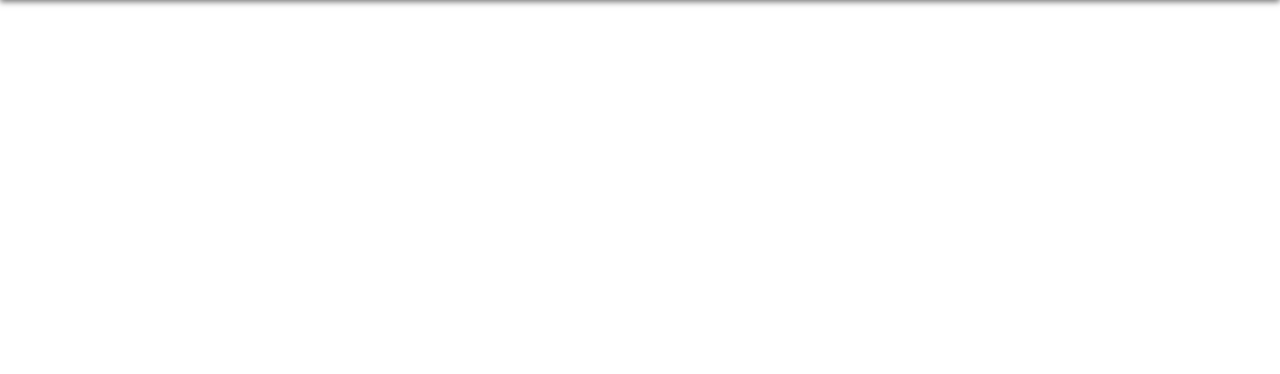
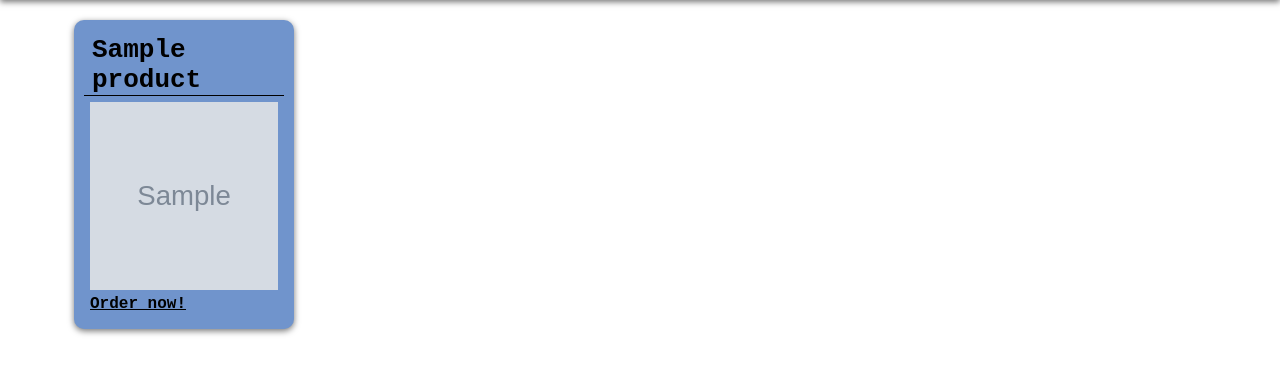
Before and after one commit to ErlJocson/ecommerce, a Django app: page / in a window 1280 px wide. Shown: the part 50-424 px from the top of the page. Run offline with Django 4.2, Linux system fonts and the light colour scheme; tables that the repository leaves empty hold one stand-in row (values such as "Sample post"); grey boxes marked "Sample" are stand-in pictures.

Commit message:
Cards added

```diff
--- a/ecommerce/urls.py
+++ b/ecommerce/urls.py
@@ -15,9 +15,14 @@ Including another URLconf
 """
 from django.contrib import admin
 from django.urls import path, include
+from django.conf import settings
+from django.conf.urls.static import static
 
 urlpatterns = [
     path('', include("product.urls")),
     path('auth/', include("user.urls")),
     path('admin/', admin.site.urls),
-]
+] + static(
+    settings.MEDIA_URL,
+    document_root=settings.MEDIA_ROOT
+)
--- a/product/models.py
+++ b/product/models.py
@@ -1,5 +1,3 @@
-from email.policy import default
-from itertools import product
 from django.db import models
 from django.contrib.auth.models import User
 
@@ -9,7 +7,7 @@ class Product(models.Model):
     price   = models.DecimalField(max_digits=1000, decimal_places=2)
     date    = models.DateTimeField(auto_now_add=True)
     stock   = models.IntegerField(default=1)
-    image   = models.ImageField()
+    image   = models.ImageField(upload_to='img/')
     seller  = models.ForeignKey(User, on_delete=models.CASCADE)
 
     def __str__(self):
@@ -17,7 +15,7 @@ class Product(models.Model):
 
 class Order(models.Model):
     product = models.ForeignKey(Product, on_delete=models.CASCADE)
-    user = models.ForeignKey(User, on_delete=models.CASCADE)
+    user    = models.ForeignKey(User, on_delete=models.CASCADE)
 
     def __str__(self):
         return self.product
--- a/product/templates/home_view.html
+++ b/product/templates/home_view.html
@@ -1 +1,20 @@
-{% extends 'base.html' %} {% block content %} {% endblock %}
+{% extends 'base.html' %} {% block content %}
+
+<div class="card-container">
+  {% for product in products %}
+  <div class="card bg-blue">
+    <div class="card-header">{{ product.name }}</div>
+    <div class="details">
+      <img
+        src="{{ product.image }}"
+        alt="Not available"
+        height="188px"
+        width="188px"
+      />
+      <a href="#">Order now!</a>
+    </div>
+  </div>
+  {% endfor %}
+</div>
+
+{% endblock %}
--- a/product/views.py
+++ b/product/views.py
@@ -1,9 +1,14 @@
+import os
 from django.shortcuts import render
 from .models import Order, Product
 from django.contrib.auth.decorators import login_required
+from django.contrib import messages
+from ecommerce.settings import BASE_DIR
 
 def home_view(request):
-    products = Product.objects.exclude(id=request.user.id)
+    products = Product.objects.all()
+    if not products:
+        messages.warning(request, 'There are no items for sale.')
     return render(request, "home_view.html", {
         "title":"Home",
         "products":products,
@@ -12,14 +17,17 @@ def home_view(request):
 @login_required
 def store_view(request):
     store = Product.objects.filter(id=request.user.id)
+    if not store:
+        messages.warning(request, 'You are not selling anything.')
     return render(request, "store_view.html", {
         "title":"Store",
-        "store":store,
     })
 
 @login_required
 def order_view(request):
     orders = Order.objects.filter(id=request.user.id)
+    if not orders:
+        messages.warning(request, 'There are no orders yet.')
     return render(request, "order_view.html", {
         "title":"Order",
         "orders":orders,
--- /dev/null
+++ b/static/products.css
@@ -0,0 +1,38 @@
+.card-container {
+  display: flex;
+  flex-wrap: wrap;
+}
+
+.card {
+  width: 200px;
+  margin: 10px;
+  padding: 10px;
+  border-radius: 10px;
+  box-shadow: 0 2px 6px rgb(118, 118, 118);
+}
+
+.card-header {
+  font-size: 26px;
+  font-weight: bold;
+  padding: 5px 8px 0;
+  border-bottom: 1px solid black;
+}
+
+.details {
+  margin: 6px;
+  justify-content: center;
+}
+
+.details a {
+  color: rgb(0, 0, 0);
+  font-weight: bolder;
+  text-decoration: underline;
+}
+
+.details a:hover {
+  color: gray;
+}
+
+.bg-blue {
+  background-color: rgb(112, 148, 204);
+}
--- a/templates/base.html
+++ b/templates/base.html
@@ -9,6 +9,7 @@
     <link rel="stylesheet" href="{% static 'index.css' %}" />
     <link rel="stylesheet" href="{% static 'navigation.css' %}" />
     <link rel="stylesheet" href="{% static 'auth-form.css' %}" />
+    <link rel="stylesheet" href="{% static 'products.css' %}" />
     <style>
       .alert-warning {
         margin: 0;
@@ -63,7 +64,9 @@
         {% endif %}
       </div>
     </nav>
-    {% block content %} {% endblock %}
+    <div style="margin: 10px auto; width: 90%">
+      {% block content %} {% endblock %}
+    </div>
     <script src="{% static 'js/revealButtons.js' %}"></script>
   </body>
 </html>
```
Also changed, not shown: db.sqlite3, img/Lspu_logo.png (added), img/sign.jpg (added), product/migrations/0002_alter_product_image.py (added), user/migrations/0002_delete_userinfo.py (added).
